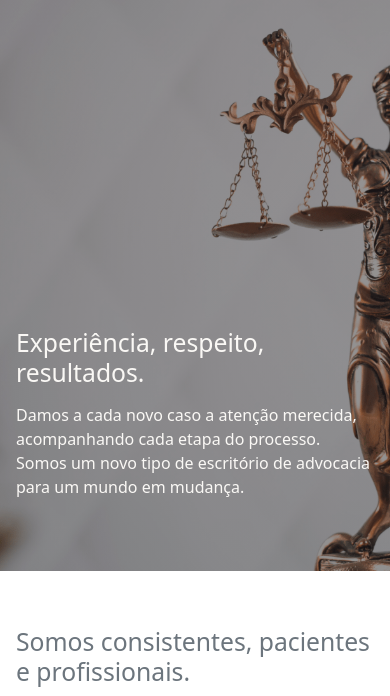
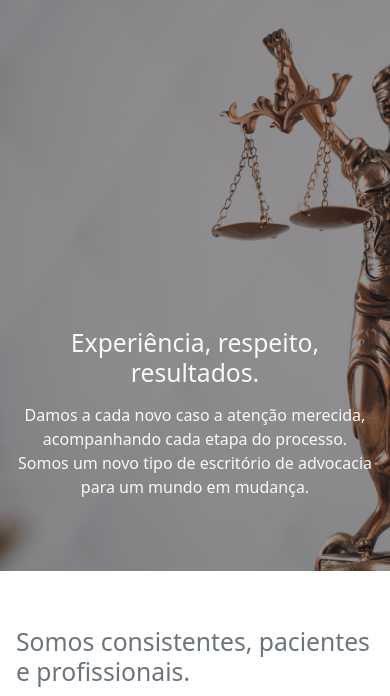
Before and after one commit to victorclivatti/Clivatti_Advogados_Blog, a Django app: page / in a window 390 px wide. Shown: the part 225-921 px from the top of the page. Run offline with Django 5.2, Linux system fonts and the light colour scheme; data that the repository does not hold is empty; some libraries are stand-ins or nearby versions.

Commit message:
small css fixes

```diff
--- a/landing/static/landing/css/home.css
+++ b/landing/static/landing/css/home.css
@@ -219,6 +219,10 @@
 }
 
 @media (max-width: 640px) {
+    #section-1{
+        text-align: center;
+    }
+
     #sobre-nos{
         img{
             display: none;
```
Lines whose indentation alone changed are shown as unchanged.
